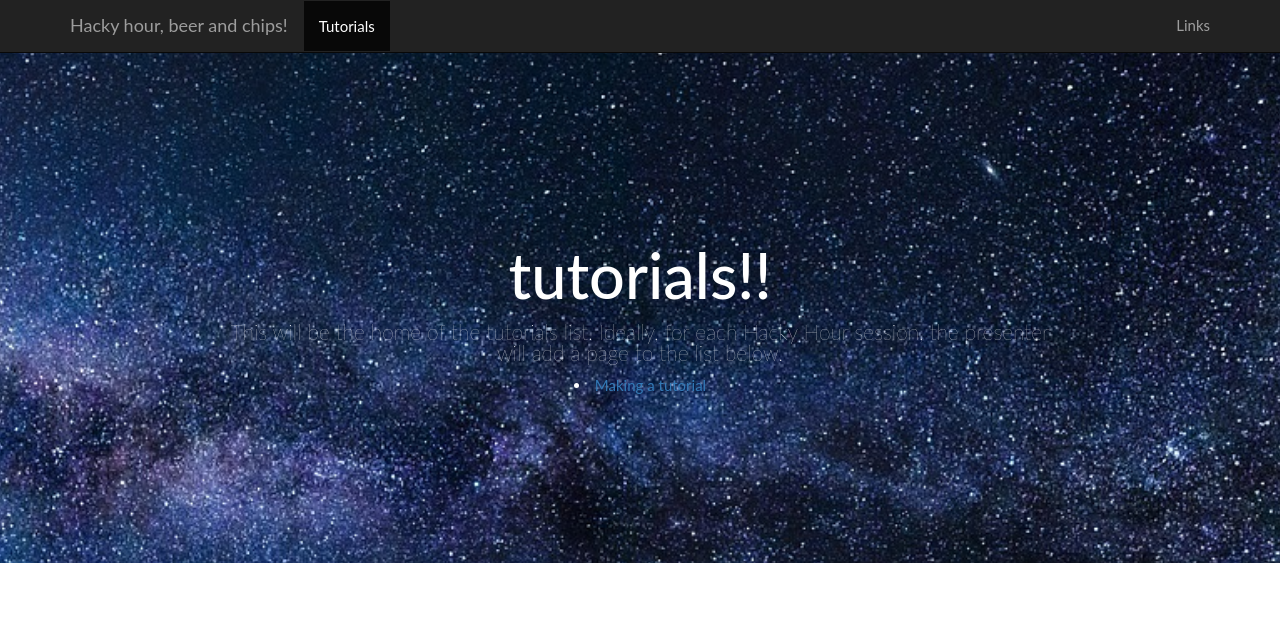
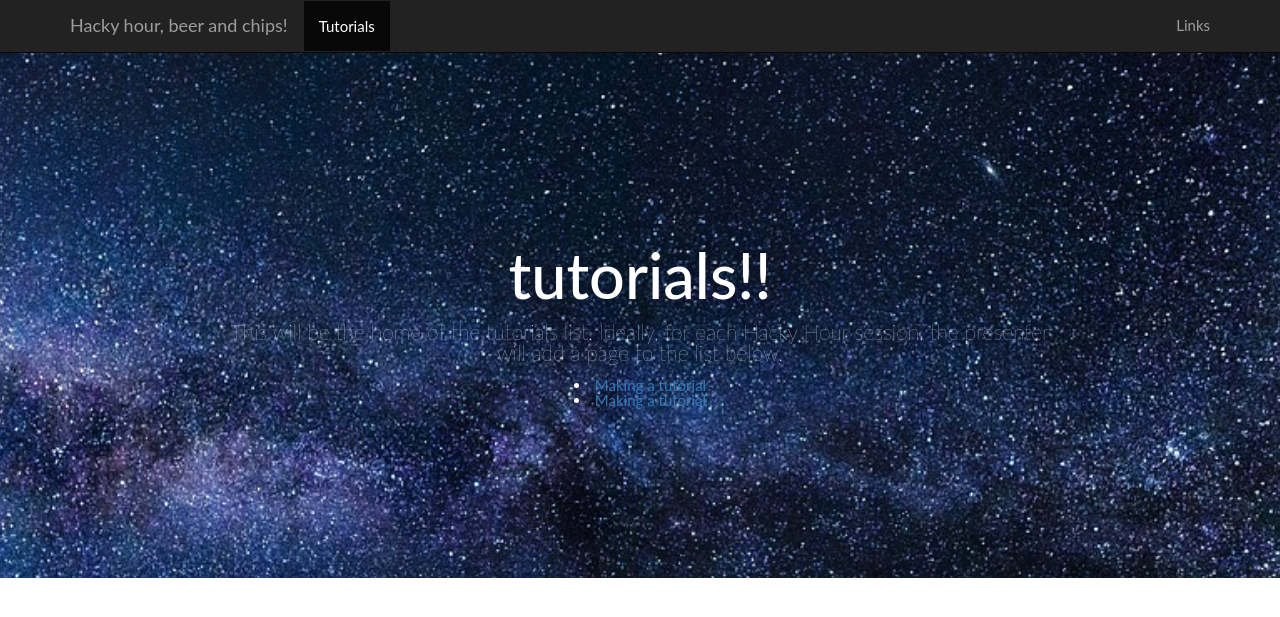
Before and after one commit to NUIGhackyhour/NUIGhackyhour.github.io, a Jekyll site: the page built from tutorials.html, in a window 1280 px wide. Shown: the top 617 px of the page. Built offline with Jekyll 4.4.1, drawn with Linux system fonts in a browser that asks for light colours; nearby versions of some CDN libraries.

Commit message:
Uptade tuto phyloseq

```diff
--- a/tutorials.html
+++ b/tutorials.html
@@ -9,4 +9,5 @@ layout: default
     This will be the home of the tutorials list.  Ideally, for each Hacky Hour session, the presenter will add a page to the list below.
 
     <li><a href="./tutorials/tutorial_howto.html">Making a tutorial</a> </li>
+    <li><a href="./tutorials/tuto-phyloseq.html">Making a tutorial</a> </li>
 </div>
```
